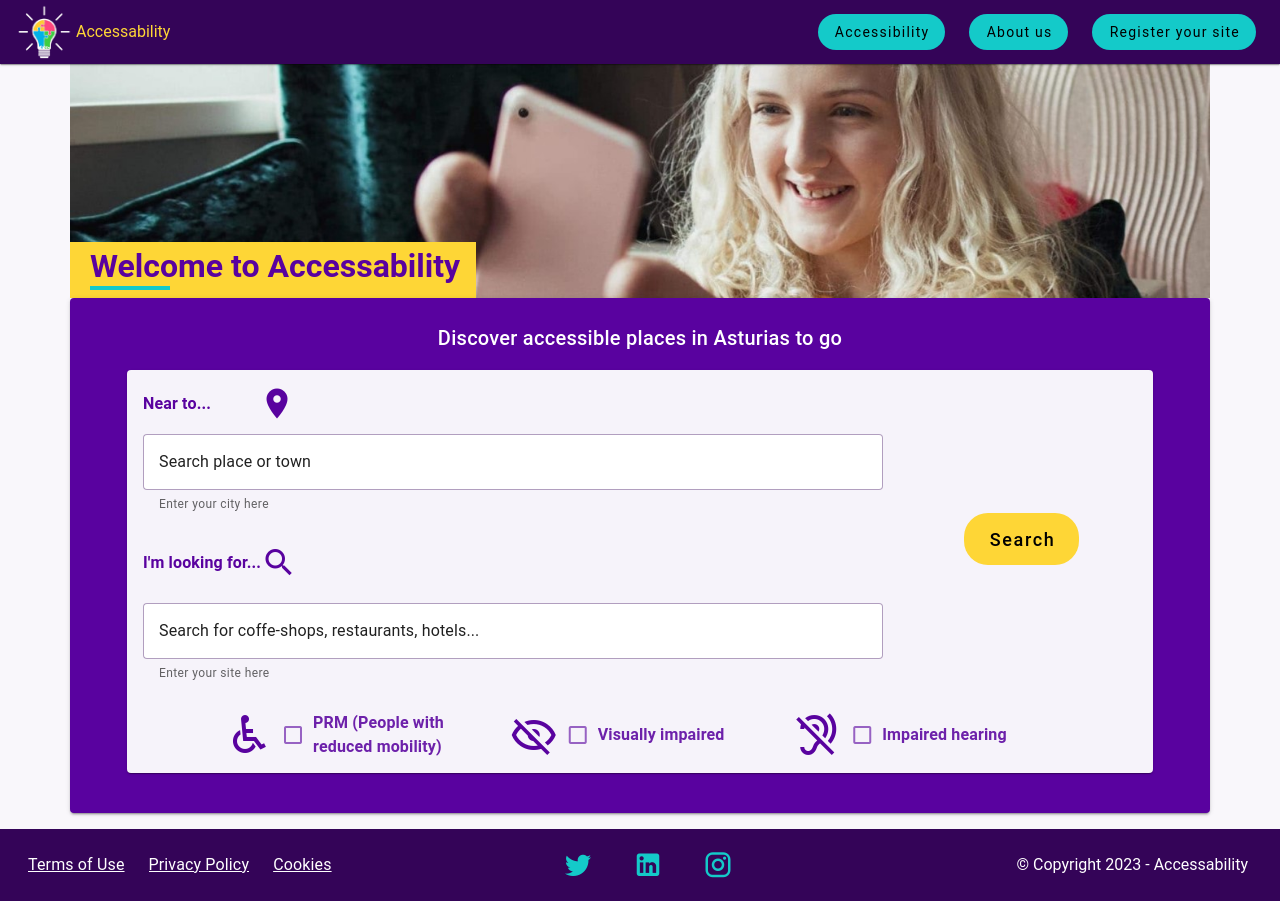
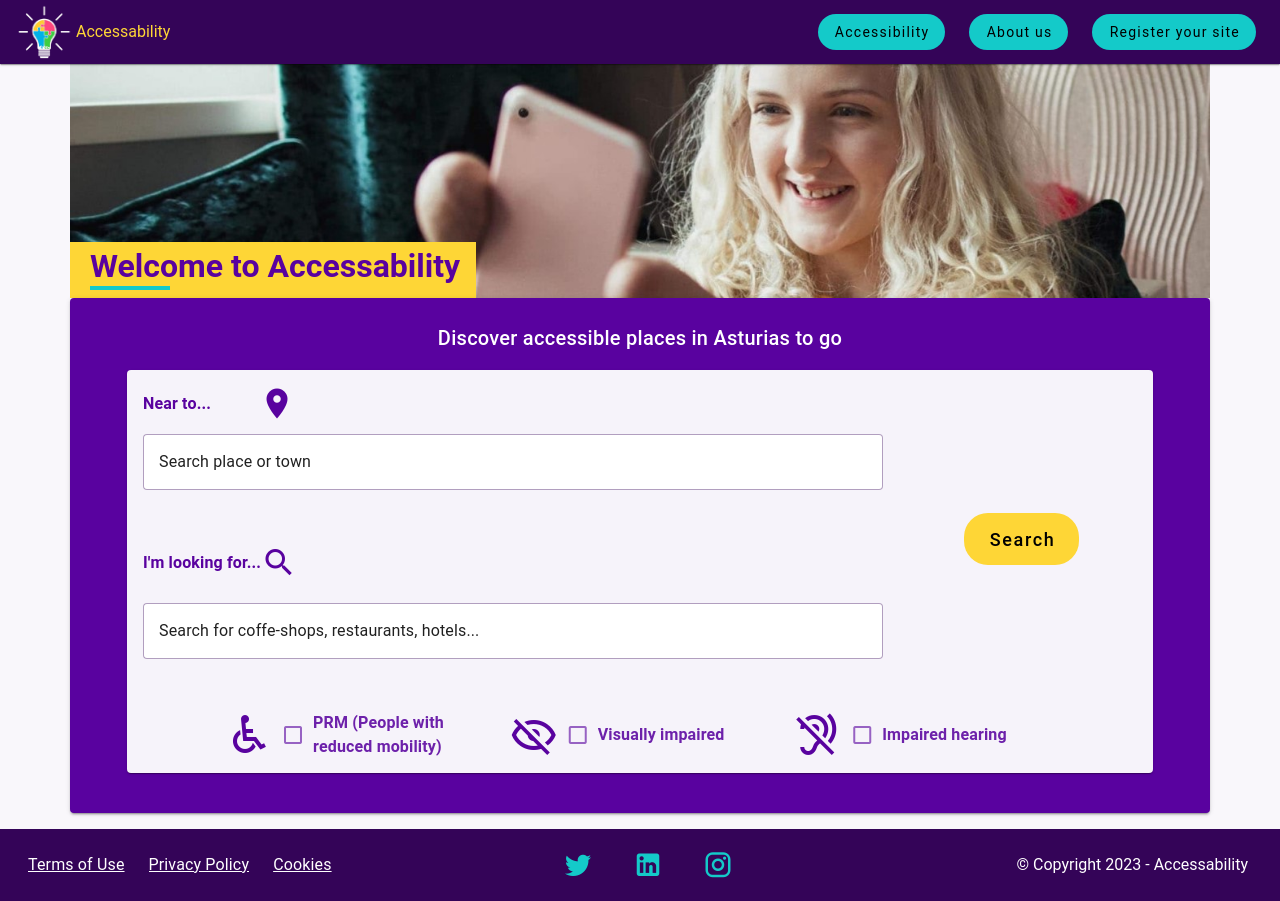
Before and after one commit to luisalvarez246/accessability, a Vue app in the folder frontend/: page / in a window 1280 px wide. Built offline with nearby package versions, Linux system fonts and the light colour scheme.

Commit message:
HomeView: hint & persistent-hint removed from v-text-field finally

```diff
--- a/frontend/src/views/HomeView.vue
+++ b/frontend/src/views/HomeView.vue
@@ -28,8 +28,8 @@
                 </v-col>
                 <v-col cols="12" class="pt-0">
                   <v-text-field id="search-location" bg-color="white" color="cardbackground1" base-color="navbar"
-                    variant="outlined" clearable :rules="[rules.required]" hint="Enter your city here"
-                    label="Search place or town" persistent-hint type="input" role="textbox" class="custom_messages" />
+                    variant="outlined" clearable :rules="[rules.required]"
+                    label="Search place or town" type="input" role="textbox" class="custom_messages" />
                 </v-col>
               </v-row>
               <v-row align="center">
@@ -44,8 +44,8 @@
                 </v-col>
                 <v-col cols="12" class="pt-0">
                   <v-text-field id="search-type-of-site" bg-color="white" color="cardbackground1" base-color="navbar"
-                    variant="outlined" clearable :rules="[rules.required]" hint="Enter your site here"
-                    label="Search for coffe-shops, restaurants, hotels..." persistent-hint type="input" role="textbox" />
+                    variant="outlined" clearable :rules="[rules.required]"
+                    label="Search for coffe-shops, restaurants, hotels..." type="input" role="textbox" />
                 </v-col>
               </v-row>
             </v-col>
```
